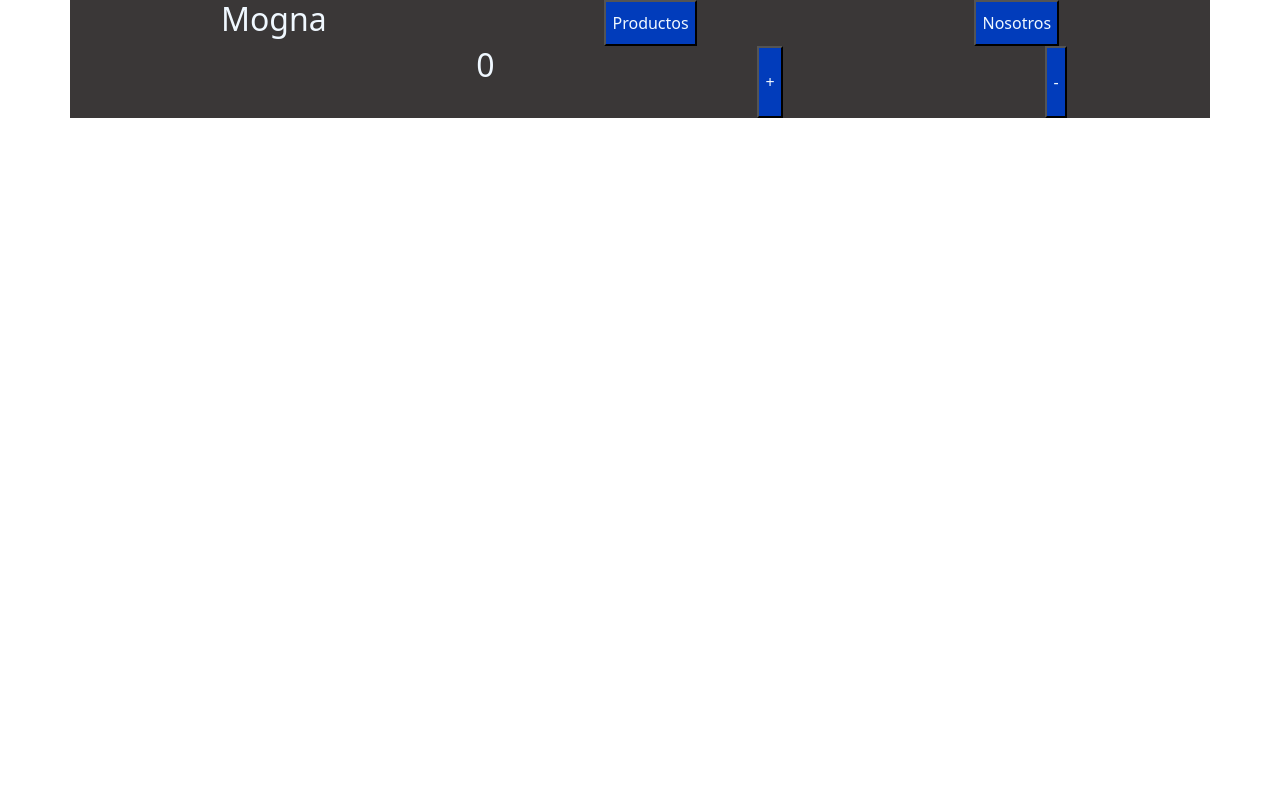
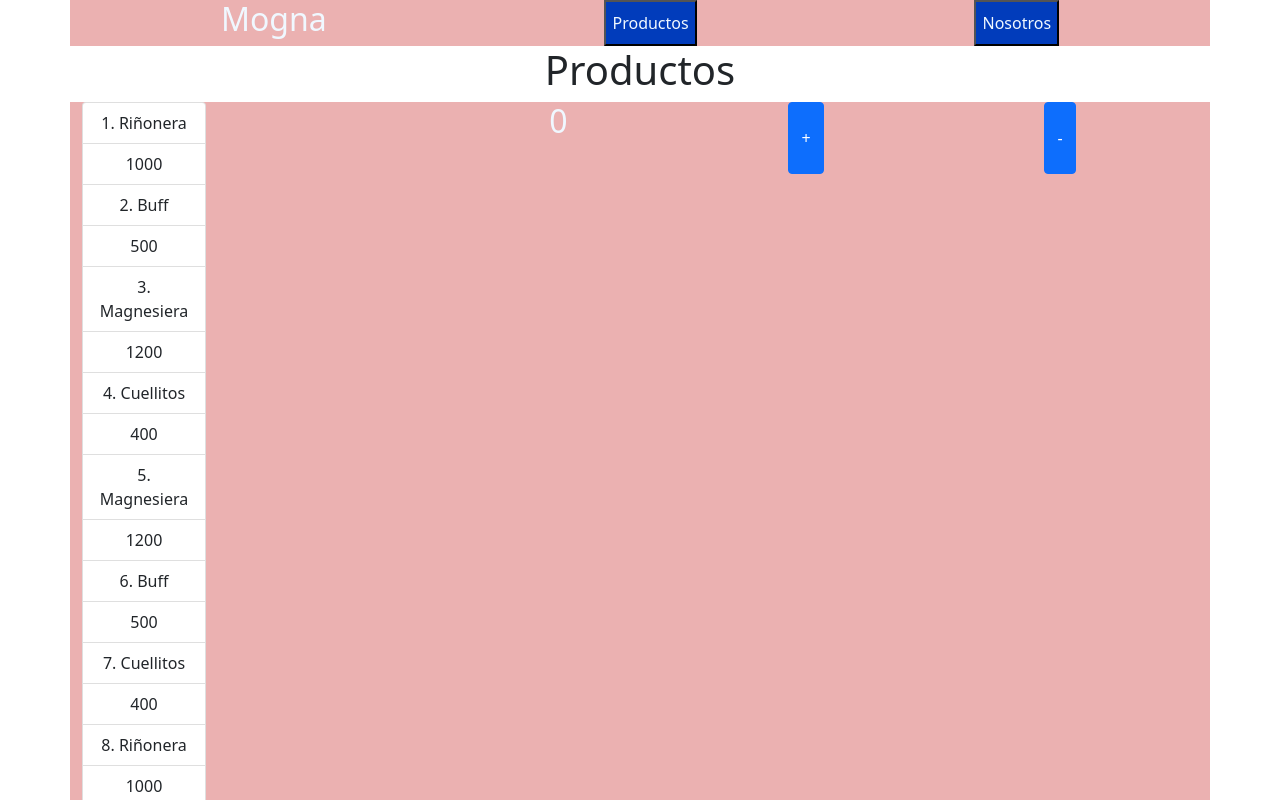
Before and after one commit to Juanec91/mognaTienda, a React (Create React App) app: page / in a window 1280 px wide. Shown: the top 800 px of the page. Built offline with nearby package versions, Linux system fonts and the light colour scheme.

Commit message:
items list

```diff
--- a/src/components/ItemListContainer.css
+++ b/src/components/ItemListContainer.css
@@ -1,5 +1,5 @@
 .container{
-    background-color: rgb(58, 55, 55);
+    background-color: rgb(230, 215, 215);
     height: 100%;
     width: 100%;
     display: flex;
--- a/src/components/ItemListContainer.js
+++ b/src/components/ItemListContainer.js
@@ -1,5 +1,6 @@
-import React, {useState} from "react";
+import React, {useState, useEffect} from "react";
 import './NavBar.css'
+import { Container, Card, CardProps, CardImg, CardBody, ListGroup, ListGroupItem, Button,  } from "react-bootstrap";
 
 function ItemListContainer()  {
   const [contador, setContador] = useState(0);
@@ -11,18 +12,143 @@ function ItemListContainer()  {
   }
 
 
+
+  const [prodcuts, setProducts] = useState([])
+  const [productDetail, setProductDetail] = useState({})
+
+  useEffect(() => {
+
+    db().then(res=> setProducts(res))
+
+  }, []);
+
+  const text = 'Productos'
+  const db = () =>{
+    const products = [
+      {
+          id: 1,
+          name: 'Riñonera',
+          img: '../img/rinoDos.jpg',
+          price: 1000,
+          stock: 50
+      },
+      {
+          id: 2,
+          name: 'Buff',
+          img: '../img/buffDos.jpg',
+          price: 500,
+          stock: 10
+      },
+      {
+          id: 3,
+          name: 'Magnesiera',
+          img: '../img/magnesierasUno.jpg',
+          price: 1200,
+          stock: 7
+      },
+      {
+          id: 4,
+          name: 'Cuellitos',
+          img: '../img/cuellitoDos.jpg',
+          price: 400,
+          stock: 15
+      },
+      {
+          id: 5,
+          name: 'Magnesiera',
+          img: '../img/magnesierasDos.jpg',
+          price: 1200,
+          stock: 7
+      },
+      {
+          id: 6,
+          name: 'Buff',
+          img: '../img/buffUno.jpg',
+          price: 500,
+          stock: 10
+      },
+      {
+          id: 7,
+          name: 'Cuellitos',
+          img: '../img/cuellitoUno.jpg',
+          price: 400,
+          stock: 15
+      },
+      {
+          id: 8,
+          name: 'Riñonera',
+          img: '../img/rinoUno.jpg',
+          price: 1000,
+          stock: 50
+      },
+      {
+          id: 9,
+          name: 'Magnesiera',
+          img: '../img/magnesierasTres.jpg',
+          price: 1200,
+          stock: 7
+      },
+      {
+          id: 10,
+          name: 'Buff',
+          img: '../img/buffTres.jpg',
+          price: 500,
+          stock: 10
+      },
+      {
+          id: 11,
+          name: 'Cuellitos',
+          img: '../img/cuellitoTres.jpg',
+          price: 400,
+          stock: 15
+      },
+      {
+          id: 12,
+          name: 'Riñonera',
+          img: '../img/rinoTres.jpg',
+          price: 1000,
+          stock: 50
+      }
+  ];
+    return new Promise((res, rej)=>{
+      setTimeout(()=>{res(products)},3000)
+    })
+  }
+
     return(
-      <section className="container">
+      <>
+      <h1>{text}</h1>
+      <Container>
+      <div>
+
+     <ListGroup as="ol" numbered>
+     {prodcuts?.length === 0 ? <p>Cargando</p> : <>{prodcuts.map(product =>(<>
+      <ListGroupItem as="li">{product.name}</ListGroupItem>
+     <ListGroupItem>{product.price}</ListGroupItem>
+     </>
+     ))}
+    </>}
+
+
+</ListGroup>
+    </div>
+<section className="container">
      <br></br>
      <br></br>
      <br></br>
      <div>
      <h2 className="title">{contador}</h2>
      </div>
-    <button onClick={incremetar} className="button-test">+</button>
+    <Button onClick={incremetar} className="button-test">+</Button>
 
-    <button onClick={disminuir} className="button-test"> -</button>
+    <Button onClick={disminuir} className="button-test"> -</Button>
         </section>
+        </Container>
+
+
+
+
+      </>
 
 
     )
--- a/src/components/NavBar.css
+++ b/src/components/NavBar.css
@@ -1,5 +1,5 @@
 .container{
-    background-color: rgb(58, 55, 55);
+    background-color: rgb(235, 177, 177);
     height: 100%;
     width: 100%;
     display: flex;
```
Also changed, not shown: src/components/ItemDetails.js (added, +10 -0 lines).
